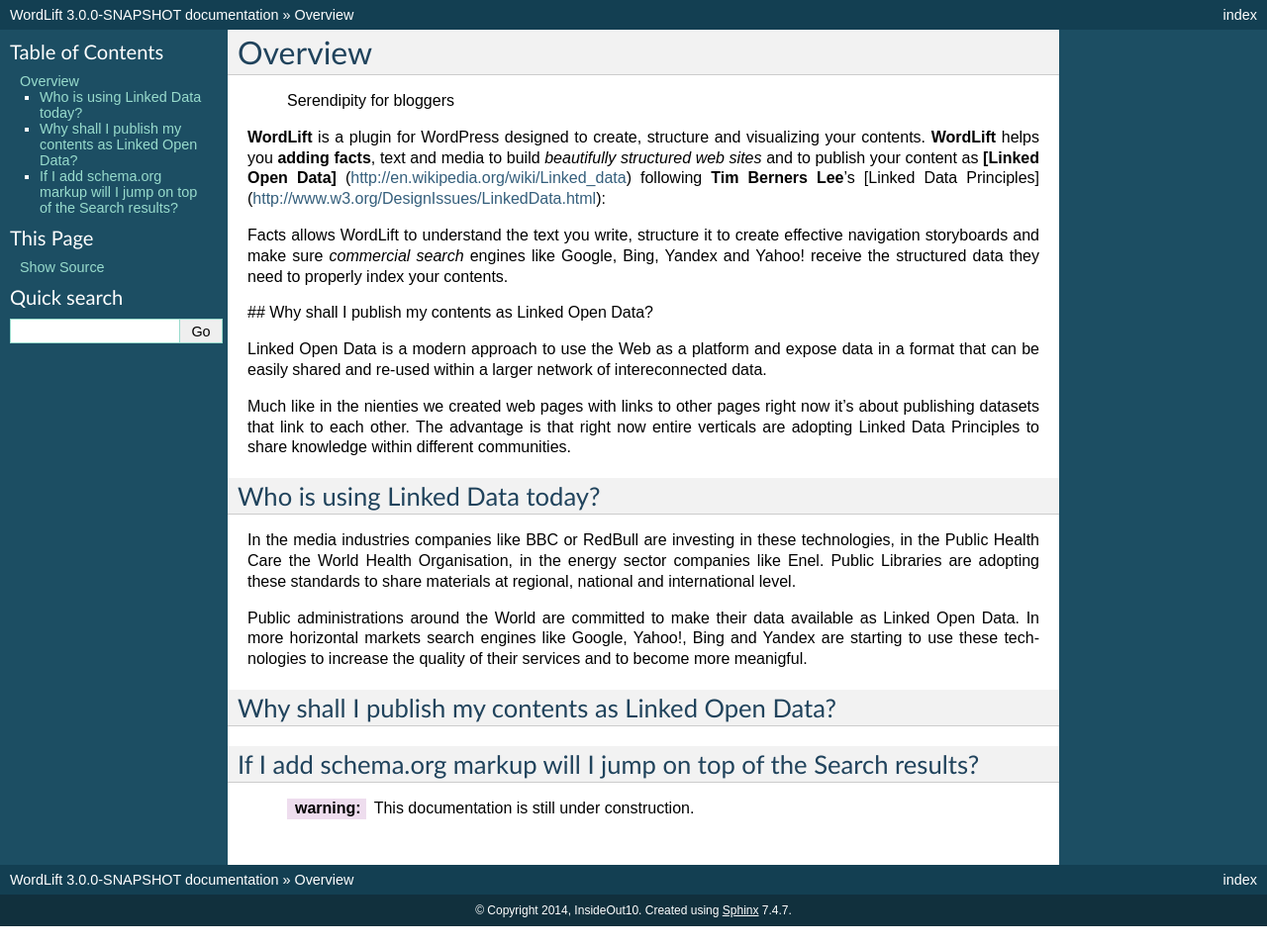
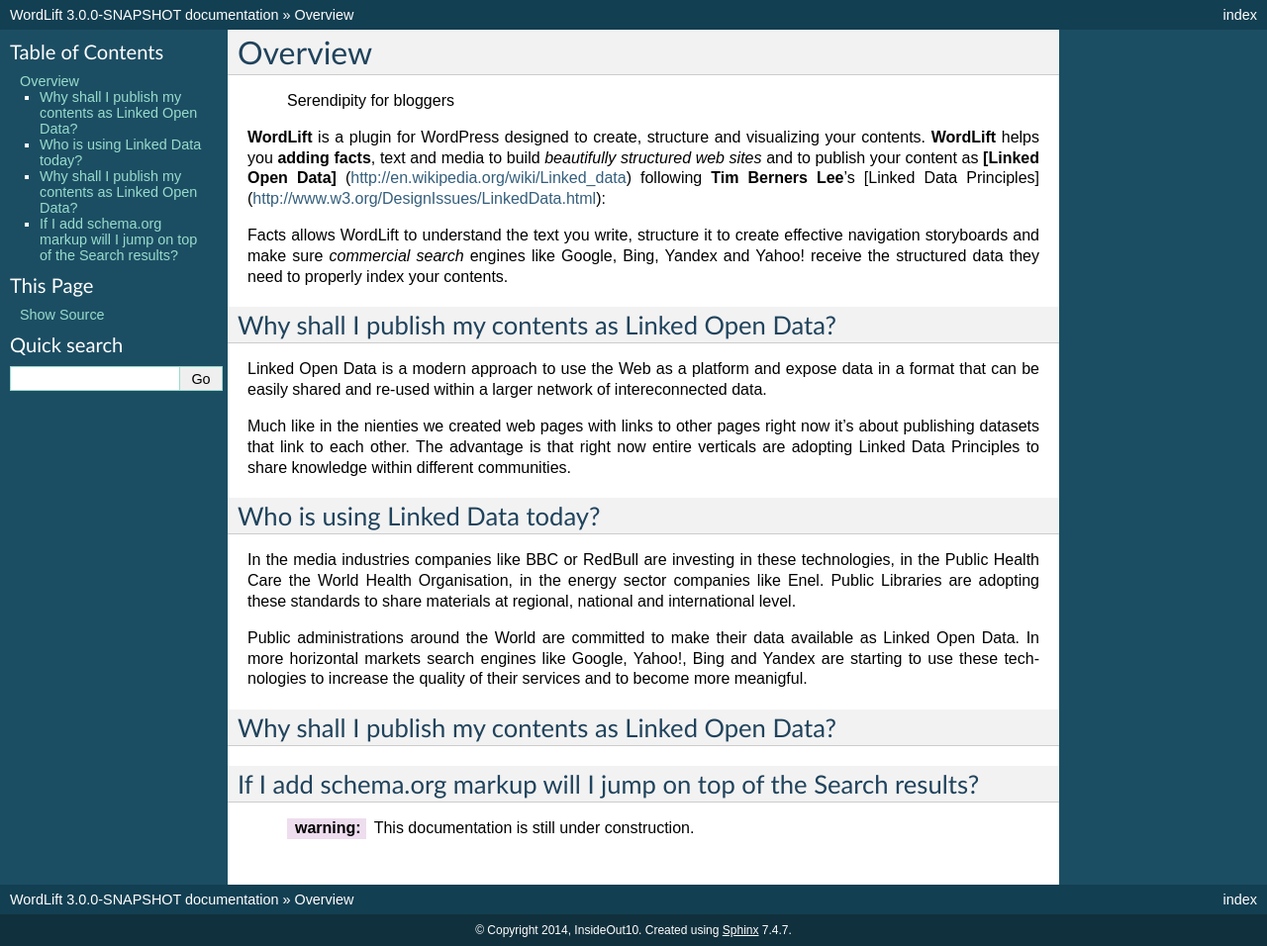
Before and after one commit to insideout10/wordlift-docs, a Sphinx documentation site: the page built from docs/overview.rst, in a window 1280 px wide. Shown: the whole page at 99% size. Built offline with Sphinx 7.4.7, drawn with Linux system fonts in a browser that asks for light colours.

Commit message:
Update overview.rst

```diff
--- a/docs/overview.rst
+++ b/docs/overview.rst
@@ -12,7 +12,9 @@
 and make sure *commercial search* engines like Google, Bing, Yandex and Yahoo! receive  the structured data
 they need to properly index your contents.
 
-## Why shall I publish my contents as Linked Open Data?
+=================
+Why shall I publish my contents as Linked Open Data?
+=================
 
 Linked Open Data is a modern approach to use the Web as a platform and expose data in a format that can be
 easily shared and re-used within a larger network of intereconnected data.
```
